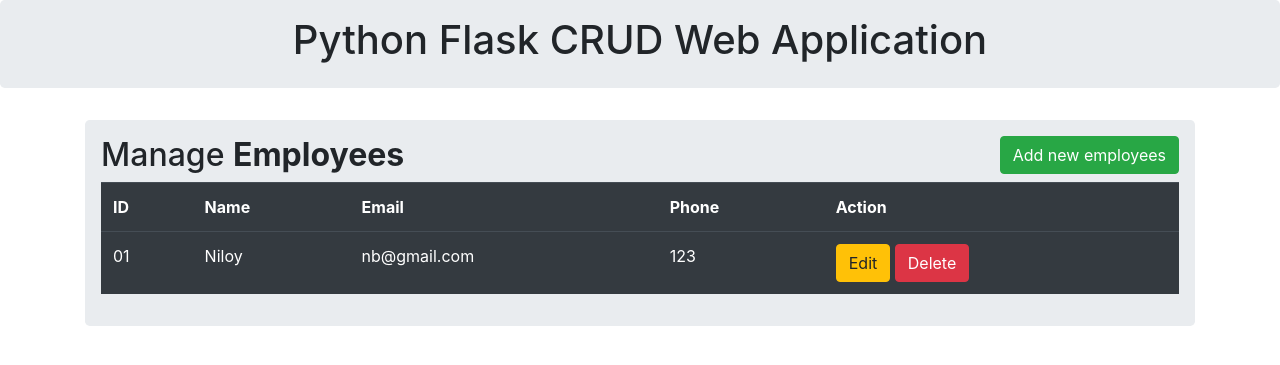
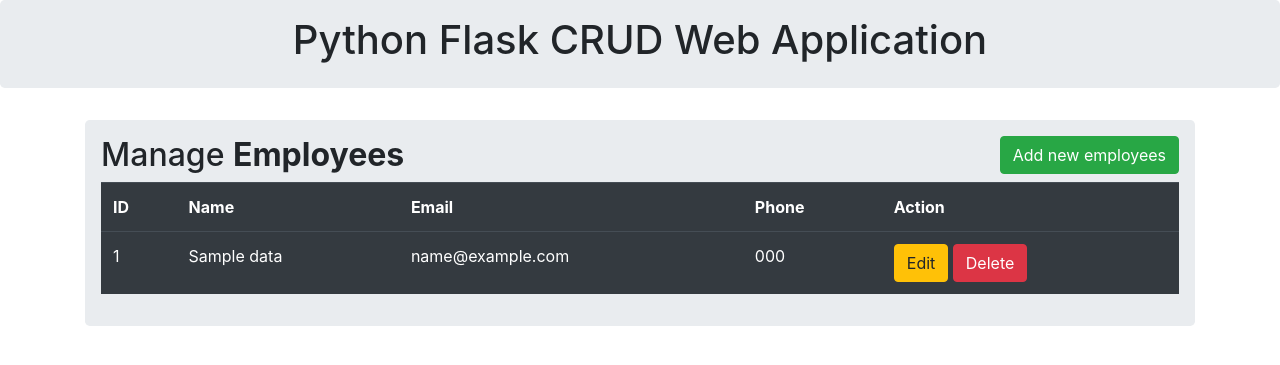
Before and after one commit to Imnmania/Flask_CRUD, a Flask app: page / in a window 1280 px wide. Shown: the top 365 px of the page. Run offline with Flask 2, Linux system fonts and the light colour scheme; tables that the repository leaves empty hold one stand-in row (values such as "Sample post"); some libraries are stand-ins or nearby versions.

Commit message:
update and delete successful

```diff
--- a/app.py
+++ b/app.py
@@ -25,7 +25,9 @@
 @app.route('/index')
 @app.route('/home')
 def index():
-    return render_template('/index.html', title='Home')
+    all_data = Data.query.all()
+
+    return render_template('/index.html', title='Home', employees = all_data)
 
 
 @app.route('/about')
@@ -58,5 +60,30 @@
 
         return redirect(url_for('index'))
 
+@app.route('/update', methods=['GET','POST'])
+def update():
+    if request.method == 'POST':
+        my_data = Data.query.get(request.form.get('id'))  # this is the hidden id created in index.html
+
+        my_data.name = request.form['name']
+        my_data.email = request.form['email']
+        my_data.phone = request.form['phone']
+
+        db.session.commit()
+        flash("Employee List Updated Successfully!")
+
+        return redirect(url_for('index'))
+
+@app.route('/delete/<id>', methods=['GET', 'POST'])
+def delete(id):
+    my_data = Data.query.get(id)
+    db.session.delete(my_data)
+    db.session.commit()
+    flash('Employee Deleted Successfully!')
+
+    return redirect(url_for('index'))
+
+
+
 if __name__ == '__main__':
     app.run(debug=True)
--- a/templates/index.html
+++ b/templates/index.html
@@ -47,19 +47,21 @@
                         <th>Action</th>
                     </tr>
 
+                    {% for row in employees %}
+
                     <tr>
-                        <td>01</td>
-                        <td>Niloy</td>
-                        <td>nb@gmail.com</td>
-                        <td>123</td>
+                        <td>{{ row.id }}</td>
+                        <td>{{ row.name }}</td>
+                        <td>{{ row.email }}</td>
+                        <td>{{ row.phone }}</td>
                         <td>
-                            <a href="" class="btn btn-warning btn-xs" data-toggle="modal" data-target="#modaledit">Edit</a>
-                            <a href="" class="btn btn-danger btn-xs" onclick="return confirm('Are you sure to delete?')">Delete</a>
+                            <a href="/update/{{ row.id }}" class="btn btn-warning btn-xs" data-toggle="modal" data-target="#modaledit{{ row.id }}">Edit</a>
+                            <a href="/delete/{{ row.id }}" class="btn btn-danger btn-xs" onclick="return confirm('Are you sure to delete?')">Delete</a>
                         </td>
                     </tr>
 
 
-                    <div id="modaledit" class="modal fade" role="dialog">
+                    <div id="modaledit{{ row.id }}" class="modal fade" role="dialog">
                         <div class="modal-dialog">
                             <div class="modal-content">
                                 <div class="modal-header">
@@ -67,26 +69,28 @@
                                 </div>
 
                                 <div class="modal-body">
-                                    <form action="" method="POST">
+
+                                    <form action="{{ url_for('update') }}" method="POST">
 
                                         <div class="form-group">
 
                                             <label>Name:</label>
-                                            <input type="text" class="form-control" name="name" required="1">
+                                            <input type="hidden" name="id" value="{{ row.id }}">
+                                            <input type="text" class="form-control" name="name" required="1" value="{{ row.name }}">
 
                                         </div>
 
                                         <div class="form-group">
 
                                             <label>Email:</label>
-                                            <input type="email" class="form-control" name="email" required="1">
+                                            <input type="email" class="form-control" name="email" required="1" value="{{ row.email }}">
 
                                         </div>
 
                                         <div class="form-group">
 
                                             <label>Phone:</label>
-                                            <input type="number" class="form-control" name="phone" required="1">
+                                            <input type="number" class="form-control" name="phone" required="1" value="{{ row.phone }}">
 
                                         </div>
 
@@ -109,6 +113,8 @@
 
                         </div>
                     </div>
+
+                    {% endfor %}
 
                 </table>
 
```
